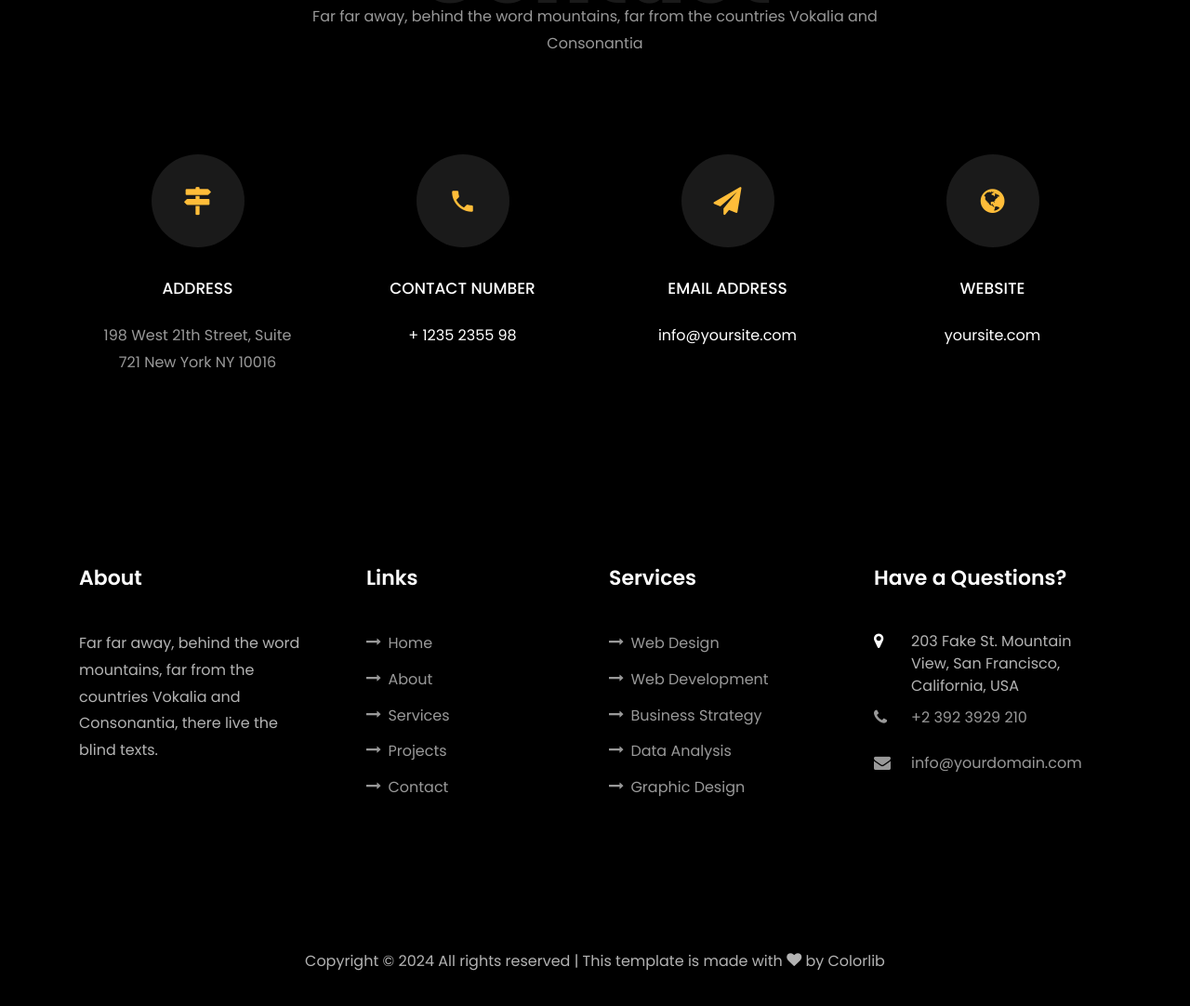
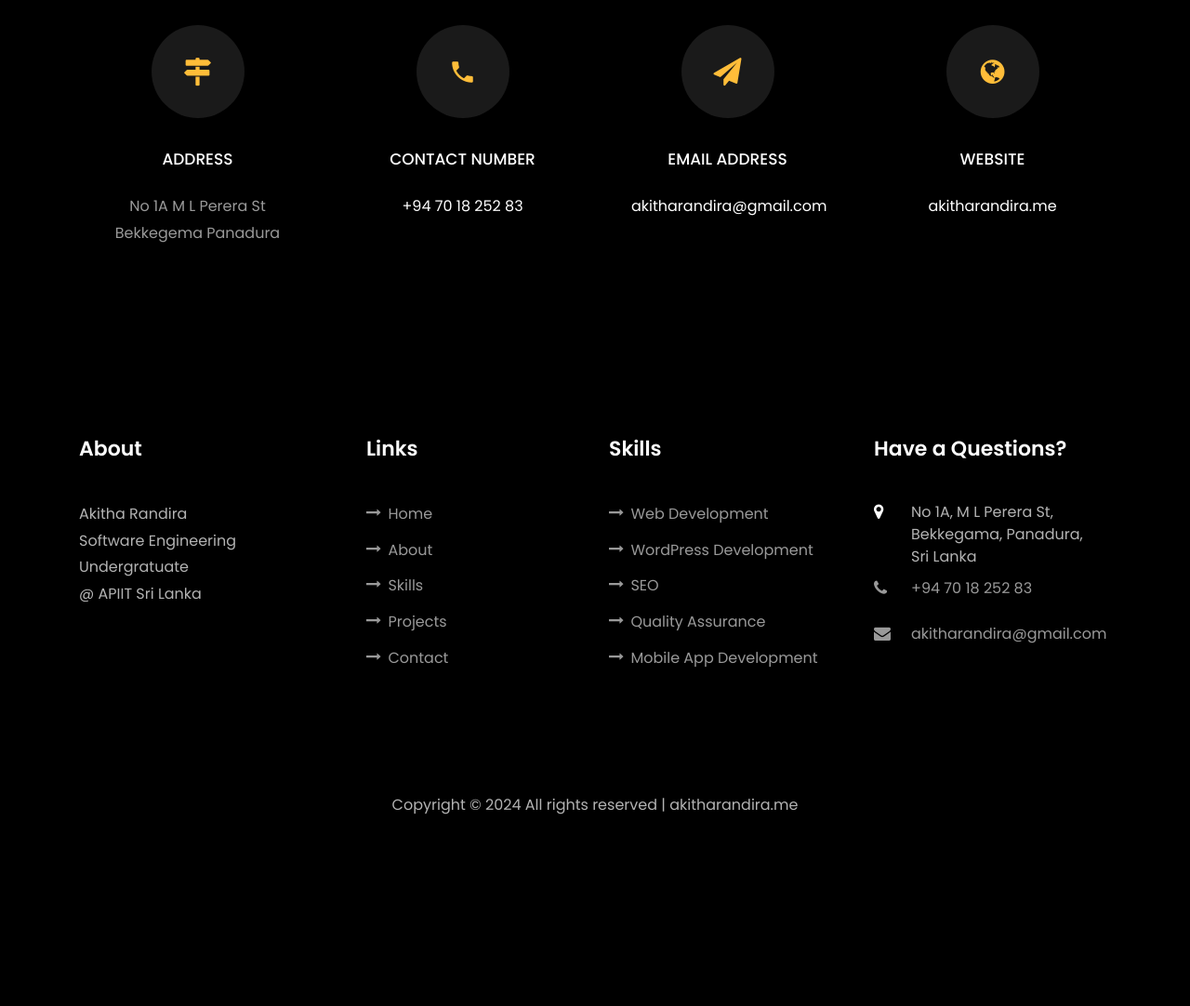
Before and after one commit to AkithaRandira/akitharandira.me, a plain HTML site: page index.html in a window 1280 px wide. Shown: the part 6390-7472 px from the top of the page at 93% size. After the commit the page ends 7399 px from the top, so only its background shows below. Drawn offline with Linux system fonts and the light colour scheme; animation ran at ten frames a second; files whose address does not match are found by name.

Commit message:
Edit the footer

```diff
--- a/index.html
+++ b/index.html
@@ -186,21 +186,16 @@
               <span class="date">Jul 2022- Dec 2025</span>
               <h2>BEng (Hons) Software Engineering</h2>
               <span class="position"
-                >Asia Pacific Institute of Information Technology </span
-              >
-              <p class="mt-4">
-
-              </p>
+                >Asia Pacific Institute of Information Technology
+              </span>
+              <p class="mt-4"></p>
             </div>
             <div class="resume-wrap ftco-animate">
               <span class="date">Jan 2022 - Jul 2022</span>
               <h2>Social Media Manager</h2>
               <span class="position">Fitosho Pvt Ltd</span>
-              <p class="mt-4">
-
-              </p>
+              <p class="mt-4"></p>
             </div>
-
           </div>
 
           <div class="col-md-6">
@@ -208,19 +203,14 @@
               <span class="date">May 2019- Dec 2021</span>
               <h2>GCE A/L (Physics Stream)</h2>
               <span class="position">Mahanama College Colombo</span>
-              <p class="mt-4">
-
-              </p>
+              <p class="mt-4"></p>
             </div>
             <div class="resume-wrap ftco-animate">
               <span class="date">May 2023 - Present</span>
               <h2>Founder</h2>
               <span class="position">Celestia Naturals (Tea Brand)</span>
-              <p class="mt-4">
-
-              </p>
+              <p class="mt-4"></p>
             </div>
-
           </div>
         </div>
         <div class="row justify-content-center mt-5">
@@ -301,15 +291,13 @@
                 <i class="flaticon-ideas"></i>
               </span>
               <div class="desc">
-                <h3 class="mb-5">Mobile App Development </h3>
+                <h3 class="mb-5">Mobile App Development</h3>
               </div>
             </a>
           </div>
         </div>
       </div>
     </section>
-
-
 
     <section class="ftco-section ftco-project" id="projects-section">
       <div class="container">
@@ -565,10 +553,9 @@
       <div class="container">
         <div class="row justify-content-center">
           <div class="col-md-7 ftco-animate text-center">
-            <h2>I'm <span>Available</span> for freelancing</h2>
+            <h2>I'm <span>Available</span> for fulltime</h2>
             <p>
-              A small river named Duden flows by their place and supplies it
-              with the necessary regelialia.
+
             </p>
             <p class="mb-0">
               <a href="#" class="btn btn-primary py-3 px-5">Hire me</a>
@@ -588,8 +575,7 @@
             <h1 class="big big-2">Contact</h1>
             <h2 class="mb-4">Contact Me</h2>
             <p>
-              Far far away, behind the word mountains, far from the countries
-              Vokalia and Consonantia
+
             </p>
           </div>
         </div>
@@ -603,7 +589,7 @@
                 <span class="icon-map-signs"></span>
               </div>
               <h3 class="mb-4">Address</h3>
-              <p>198 West 21th Street, Suite 721 New York NY 10016</p>
+              <p>No 1A M L Perera St Bekkegema Panadura</p>
             </div>
           </div>
           <div class="col-md-6 col-lg-3 d-flex ftco-animate">
@@ -614,7 +600,7 @@
                 <span class="icon-phone2"></span>
               </div>
               <h3 class="mb-4">Contact Number</h3>
-              <p><a href="tel://1234567920">+ 1235 2355 98</a></p>
+              <p><a href="tel://1234567920">+94 70 18 252 83</a></p>
             </div>
           </div>
           <div class="col-md-6 col-lg-3 d-flex ftco-animate">
@@ -625,7 +611,7 @@
                 <span class="icon-paper-plane"></span>
               </div>
               <h3 class="mb-4">Email Address</h3>
-              <p><a href="mailto:info@yoursite.com">info@yoursite.com</a></p>
+              <p><a href="mailto:info@yoursite.com">akitharandira@gmail.com</a></p>
             </div>
           </div>
           <div class="col-md-6 col-lg-3 d-flex ftco-animate">
@@ -636,7 +622,7 @@
                 <span class="icon-globe"></span>
               </div>
               <h3 class="mb-4">Website</h3>
-              <p><a href="#">yoursite.com</a></p>
+              <p><a href="https://akitharandira.github.io/akitharandira.me/">akitharandira.me</a></p>
             </div>
           </div>
         </div>
@@ -650,20 +636,20 @@
             <div class="ftco-footer-widget mb-4">
               <h2 class="ftco-heading-2">About</h2>
               <p>
-                Far far away, behind the word mountains, far from the countries
-                Vokalia and Consonantia, there live the blind texts.
+				Akitha Randira <br>
+                Software Engineering Undergratuate <br>@ APIIT Sri Lanka
               </p>
               <ul
                 class="ftco-footer-social list-unstyled float-md-left float-lft mt-5"
               >
                 <li class="ftco-animate">
-                  <a href="#"><span class="icon-twitter"></span></a>
+                  <a href="https://www.linkedin.com/in/akitha-randira/"><span class="icon-linkedin"></span></a>
                 </li>
                 <li class="ftco-animate">
-                  <a href="#"><span class="icon-facebook"></span></a>
+                  <a href="https://github.com/AkithaRandira"><span class="icon-github"></span></a>
                 </li>
                 <li class="ftco-animate">
-                  <a href="#"><span class="icon-instagram"></span></a>
+                  <a href="https://www.instagram.com/akitha_randira/"><span class="icon-instagram"></span></a>
                 </li>
               </ul>
             </div>
@@ -678,22 +664,22 @@
                   >
                 </li>
                 <li>
-                  <a href="#"
+                  <a href="#about-section"
                     ><span class="icon-long-arrow-right mr-2"></span>About</a
                   >
                 </li>
                 <li>
-                  <a href="#"
-                    ><span class="icon-long-arrow-right mr-2"></span>Services</a
+                  <a href="#services-section"
+                    ><span class="icon-long-arrow-right mr-2"></span>Skills</a
                   >
                 </li>
                 <li>
-                  <a href="#"
+                  <a href="#projects-section"
                     ><span class="icon-long-arrow-right mr-2"></span>Projects</a
                   >
                 </li>
                 <li>
-                  <a href="#"
+                  <a href="#contact-section"
                     ><span class="icon-long-arrow-right mr-2"></span>Contact</a
                   >
                 </li>
@@ -702,14 +688,8 @@
           </div>
           <div class="col-md">
             <div class="ftco-footer-widget mb-4">
-              <h2 class="ftco-heading-2">Services</h2>
+              <h2 class="ftco-heading-2">Skills</h2>
               <ul class="list-unstyled">
-                <li>
-                  <a href="#"
-                    ><span class="icon-long-arrow-right mr-2"></span>Web
-                    Design</a
-                  >
-                </li>
                 <li>
                   <a href="#"
                     ><span class="icon-long-arrow-right mr-2"></span>Web
@@ -718,20 +698,26 @@
                 </li>
                 <li>
                   <a href="#"
-                    ><span class="icon-long-arrow-right mr-2"></span>Business
-                    Strategy</a
+                    ><span class="icon-long-arrow-right mr-2"></span>WordPress
+                    Development</a
                   >
                 </li>
                 <li>
                   <a href="#"
-                    ><span class="icon-long-arrow-right mr-2"></span>Data
-                    Analysis</a
+                    ><span class="icon-long-arrow-right mr-2"></span>SEO
+                </a
                   >
                 </li>
                 <li>
                   <a href="#"
-                    ><span class="icon-long-arrow-right mr-2"></span>Graphic
-                    Design</a
+                    ><span class="icon-long-arrow-right mr-2"></span>Quality Assurance
+                    </a
+                  >
+                </li>
+                <li>
+                  <a href="#"
+                    ><span class="icon-long-arrow-right mr-2"></span>Mobile App Development
+                    </a
                   >
                 </li>
               </ul>
@@ -745,20 +731,20 @@
                   <li>
                     <span class="icon icon-map-marker"></span
                     ><span class="text"
-                      >203 Fake St. Mountain View, San Francisco, California,
-                      USA</span
+                      >No 1A, M L Perera St, Bekkegama, Panadura, <br> Sri Lanka
+                      </span
                     >
                   </li>
                   <li>
                     <a href="#"
                       ><span class="icon icon-phone"></span
-                      ><span class="text">+2 392 3929 210</span></a
+                      ><span class="text">+94 70 18 252 83</span></a
                     >
                   </li>
                   <li>
                     <a href="#"
                       ><span class="icon icon-envelope"></span
-                      ><span class="text">info@yourdomain.com</span></a
+                      ><span class="text">akitharandira@gmail.com</span></a
                     >
                   </li>
                 </ul>
@@ -774,9 +760,9 @@
               <script>
                 document.write(new Date().getFullYear());
               </script>
-              All rights reserved | This template is made with
-              <i class="icon-heart color-danger" aria-hidden="true"></i> by
-              <a href="https://colorlib.com" target="_blank">Colorlib</a>
+              All rights reserved | akitharandira.me
+
+              <a href="https://colorlib.com" target="_blank"></a>
               <!-- Link back to Colorlib can't be removed. Template is licensed under CC BY 3.0. -->
             </p>
           </div>
```
